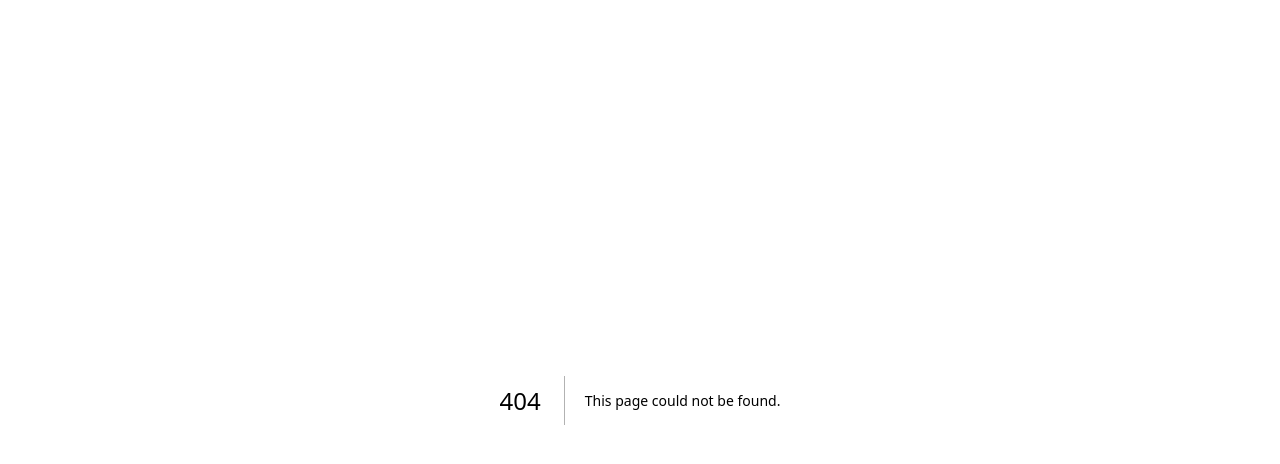
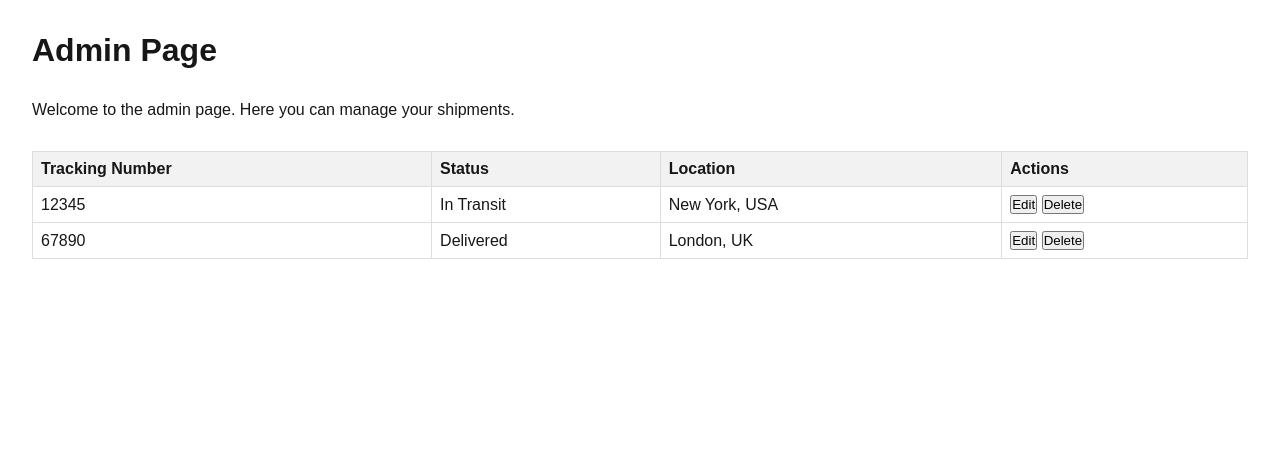
Before and after one commit to syr1u55/nexport-logistics-, a Next.js app: page /admin in a window 1280 px wide. Before the commit this address had no page. Shown: the top 464 px of the page. Built offline with nearby package versions, Linux system fonts and the light colour scheme.

Commit message:
feat: add admin page

```diff
--- /dev/null
+++ b/src/app/admin/page.module.css
@@ -0,0 +1,37 @@
+
+.page {
+  padding: 2rem;
+}
+
+.main {
+  min-height: 100vh;
+}
+
+.title {
+  font-size: 2rem;
+  margin-bottom: 1rem;
+}
+
+.content {
+  margin-top: 2rem;
+}
+
+.tableContainer {
+  margin-top: 2rem;
+}
+
+.table {
+  width: 100%;
+  border-collapse: collapse;
+}
+
+.table th,
+.table td {
+  border: 1px solid #ddd;
+  padding: 8px;
+}
+
+.table th {
+  background-color: #f2f2f2;
+  text-align: left;
+}
--- /dev/null
+++ b/src/app/admin/page.tsx
@@ -0,0 +1,41 @@
+
+import styles from './page.module.css';
+
+export default function Admin() {
+  return (
+    <div className={styles.page}>
+      <main className={styles.main}>
+        <h1 className={styles.title}>Admin Page</h1>
+        <div className={styles.content}>
+          <p>Welcome to the admin page. Here you can manage your shipments.</p>
+          <div className={styles.tableContainer}>
+            <table className={styles.table}>
+              <thead>
+                <tr>
+                  <th>Tracking Number</th>
+                  <th>Status</th>
+                  <th>Location</th>
+                  <th>Actions</th>
+                </tr>
+              </thead>
+              <tbody>
+                <tr>
+                  <td>12345</td>
+                  <td>In Transit</td>
+                  <td>New York, USA</td>
+                  <td><button>Edit</button> <button>Delete</button></td>
+                </tr>
+                <tr>
+                  <td>67890</td>
+                  <td>Delivered</td>
+                  <td>London, UK</td>
+                  <td><button>Edit</button> <button>Delete</button></td>
+                </tr>
+              </tbody>
+            </table>
+          </div>
+        </div>
+      </main>
+    </div>
+  );
+}
--- a/src/app/page.tsx
+++ b/src/app/page.tsx
@@ -28,6 +28,7 @@ export default function Home() {
           <a href="/about">About Us</a>
           <a href="/contact">Contact</a>
           <a href="/tracking">Tracking</a>
+          <a href="/admin">Admin</a>
           <a href="/quote">Get a Quote</a>
           <a href="/booking">Online Booking</a>
         </nav>
```
